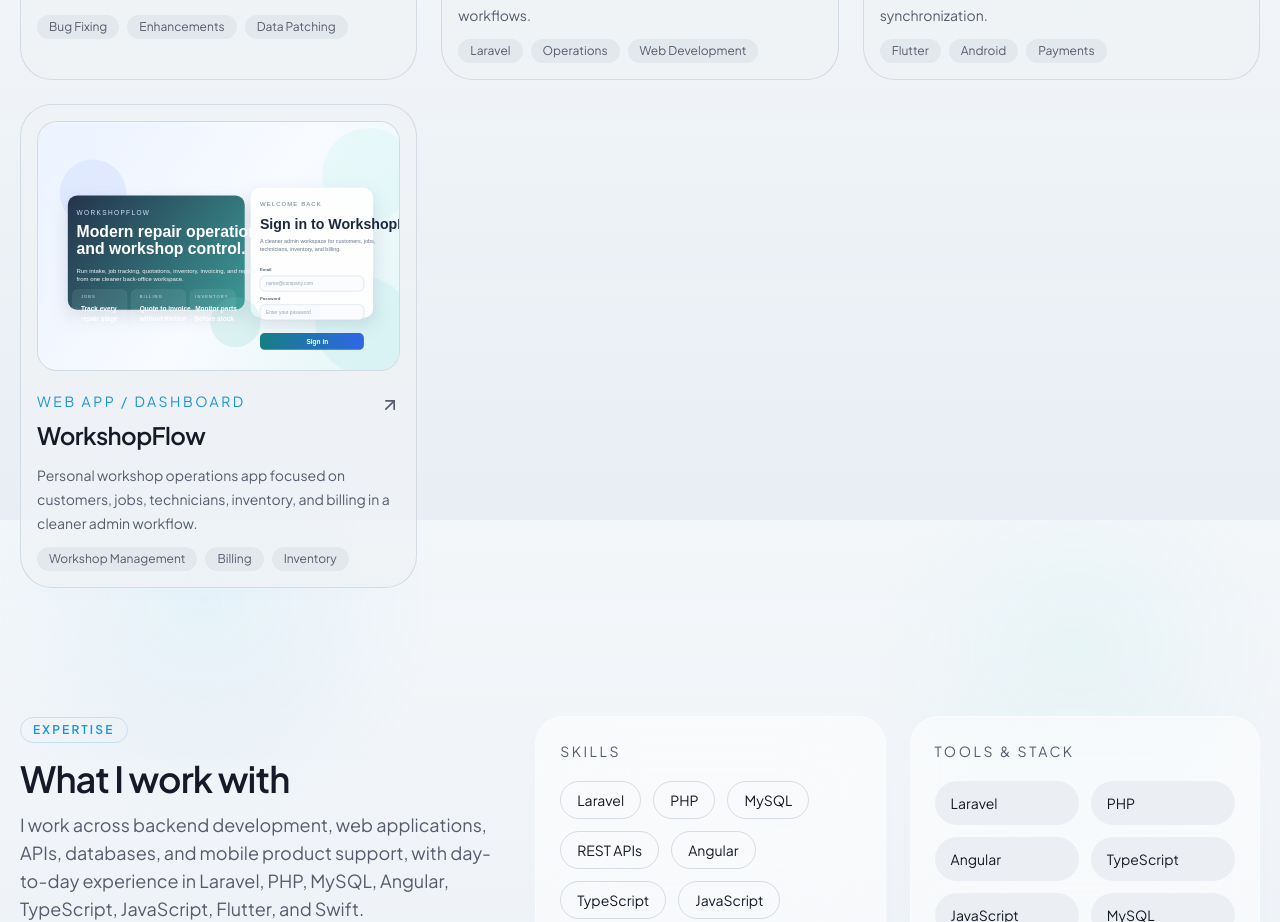
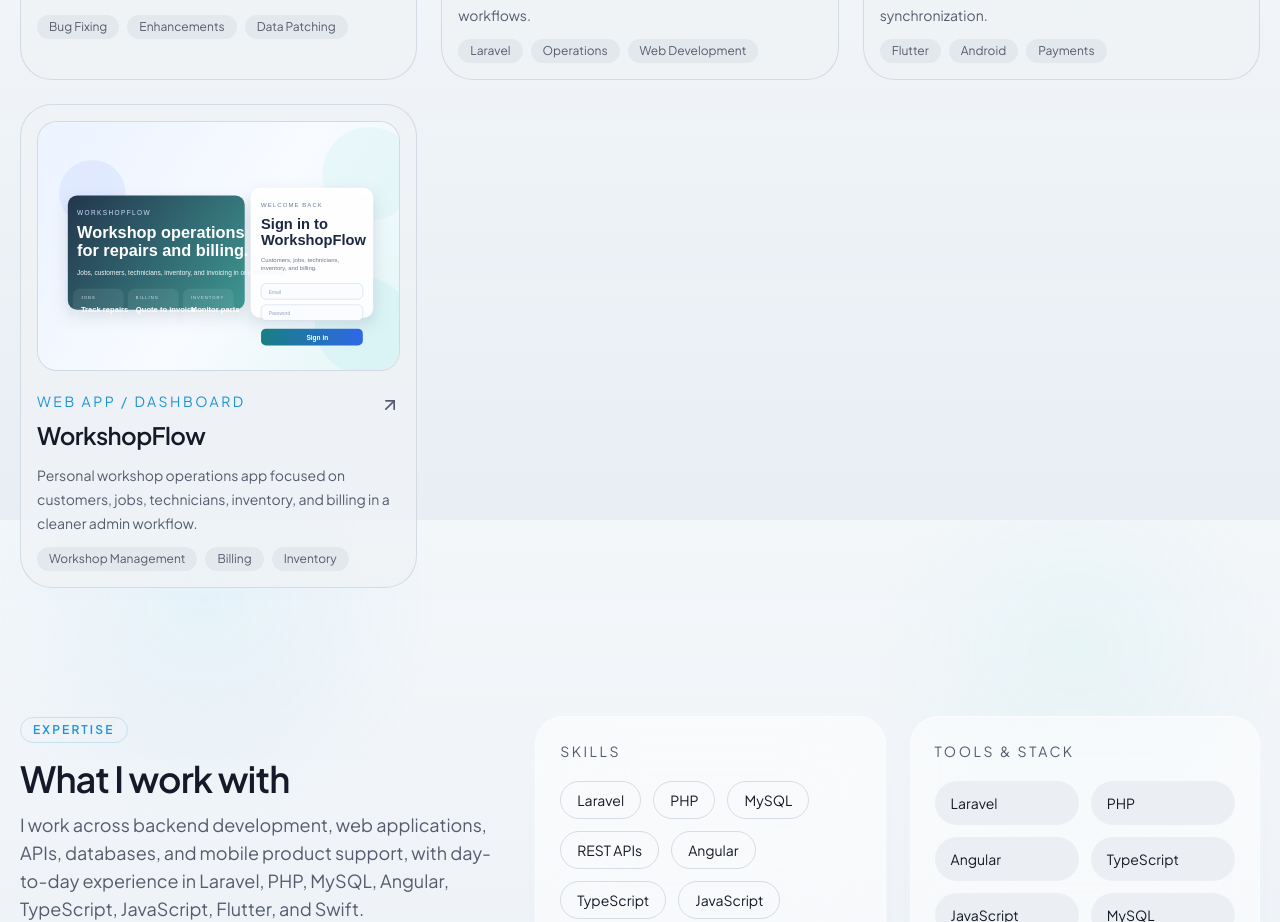
Before and after one commit to iamirul2000/myportfolio, a Next.js app: page / in a window 1280 px wide. Shown: the part 1880-2802 px from the top of the page. Built offline with nearby package versions, Linux system fonts and the light colour scheme; no server answers.

Commit message:
Use dedicated project card covers

```diff
--- a/src/data/portfolio-config.ts
+++ b/src/data/portfolio-config.ts
@@ -391,7 +391,7 @@
     description: "Restaurant website starter project focused on food-first presentation, direct ordering calls to action, and a warm cafe-style visual system.",
     techStack: ["Frontend Development", "Responsive Design", "Landing Page", "Vercel"],
     tags: ["Restaurant Template", "Landing Page", "Brand Experience"],
-    thumbnail: "/images/projects/restaurant-starter-cafe-template.svg",
+    thumbnail: "/images/projects/restaurant-starter-cover.svg",
     gallery: ["/images/projects/restaurant-starter-cafe-template.svg"],
     links: [{ label: "Live Site", href: "https://restaurantstarter.vercel.app/" }],
     results: [
@@ -418,7 +418,7 @@
     description: "Personal workshop operations app focused on customers, jobs, technicians, inventory, and billing in a cleaner admin workflow.",
     techStack: ["Web Application", "Admin Dashboard", "Operations Workflow", "Railway"],
     tags: ["Workshop Management", "Billing", "Inventory"],
-    thumbnail: "/images/projects/workshopflow-operations-dashboard.svg",
+    thumbnail: "/images/projects/workshopflow-cover.svg",
     gallery: ["/images/projects/workshopflow-operations-dashboard.svg"],
     links: [{ label: "Live Site", href: "https://workshopflow-production.up.railway.app/login" }],
     results: [
```
Also changed, not shown: public/images/projects/restaurant-starter-cover.svg (added), public/images/projects/workshopflow-cover.svg (added).
